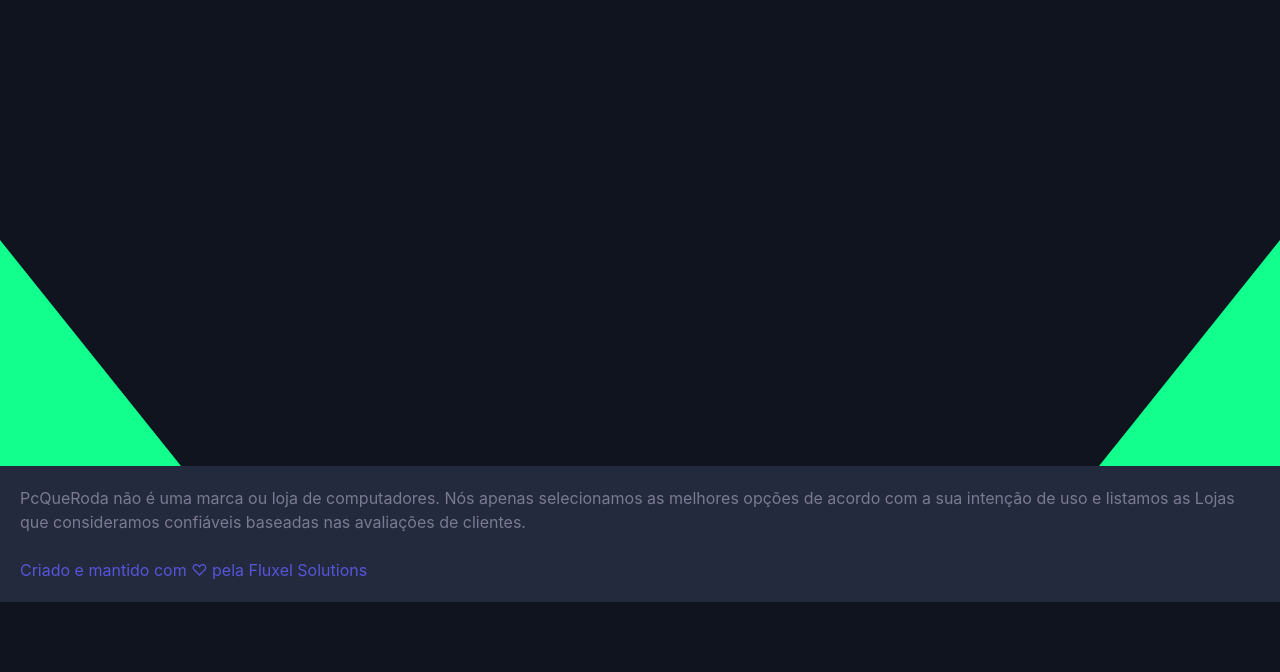
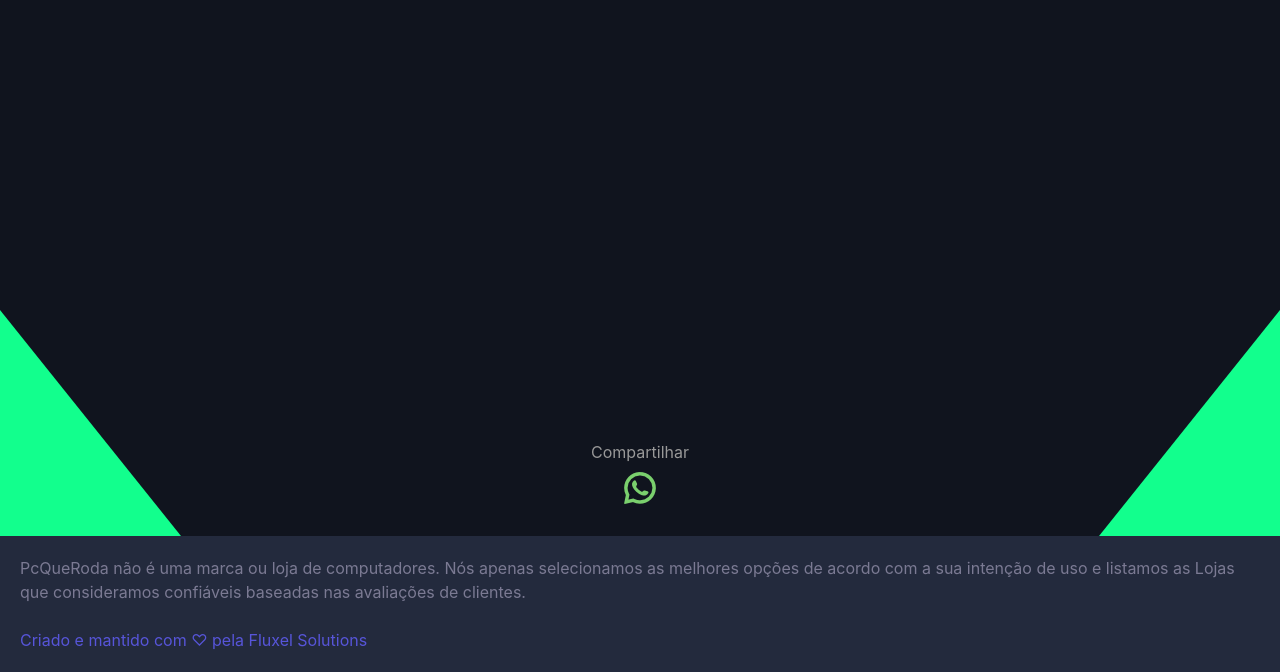
Before and after one commit to hueldera/pcqueroda, a Django app: template searcher/templates/searcher/base.html in a window 1280 px wide. Shown: the part 469-1141 px from the top of the page. Before the commit the page ends 1071 px from the top, so only its background shows below. Run offline with Django 3.2, Linux system fonts and the light colour scheme; the template is opened without the code that fills it, so the values that code supplies are empty.

Commit message:
add: share button

```diff
--- a/searcher/static/searcher/styles.css
+++ b/searcher/static/searcher/styles.css
@@ -429,3 +429,21 @@ a:-moz-focusring {
     margin-top: 100px;
   }
 }
+
+.share-buttons ul {
+  margin: 0;
+  padding: 0;
+  width: 100%;
+  list-style: none;
+  display: flex;
+  flex-direction: row;
+  justify-content: center;
+  align-items: center;
+}
+
+.share-buttons {
+  margin-top: 20px;
+  width: 100%;
+  text-align: center;
+  color: rgb(153, 153, 153);
+}
--- a/searcher/templates/searcher/base.html
+++ b/searcher/templates/searcher/base.html
@@ -69,6 +69,21 @@
           {% block content %} {% endblock %}
         </div>
       </main>
+      <div class="share-buttons">
+        Compartilhar
+        <ul>
+          <li>
+            <a
+              href="whatsapp://send?text=Não Sabe Qual PC Comprar? Deixa que nós te falamos qual PcQueRoda! https://app.pcqueroda.com "
+              data-action="share/whatsapp/share"
+              ><img
+                src="{% static 'searcher/social/whatsapp.png' %}"
+                alt="whatsapp"
+                srcset=""
+            /></a>
+          </li>
+        </ul>
+      </div>
       <div class="side-bg">
         <svg
           width="181"
@@ -89,6 +104,7 @@
           <path d="M181 226V0L0 226H181Z" fill="#12FF8D" />
         </svg>
       </div>
+
       <footer>
         <p>
           PcQueRoda não é uma marca ou loja de computadores. Nós apenas
--- a/searcher/templates/searcher/results.html
+++ b/searcher/templates/searcher/results.html
@@ -11,4 +11,5 @@
   <div class="rs-card big"></div>
   <h4>Outras sugestões:</h4>
   <ul class="rs-card-list"></ul>
+
 </div>
```
Also changed, not shown: searcher/static/searcher/social/whatsapp.png (added).
